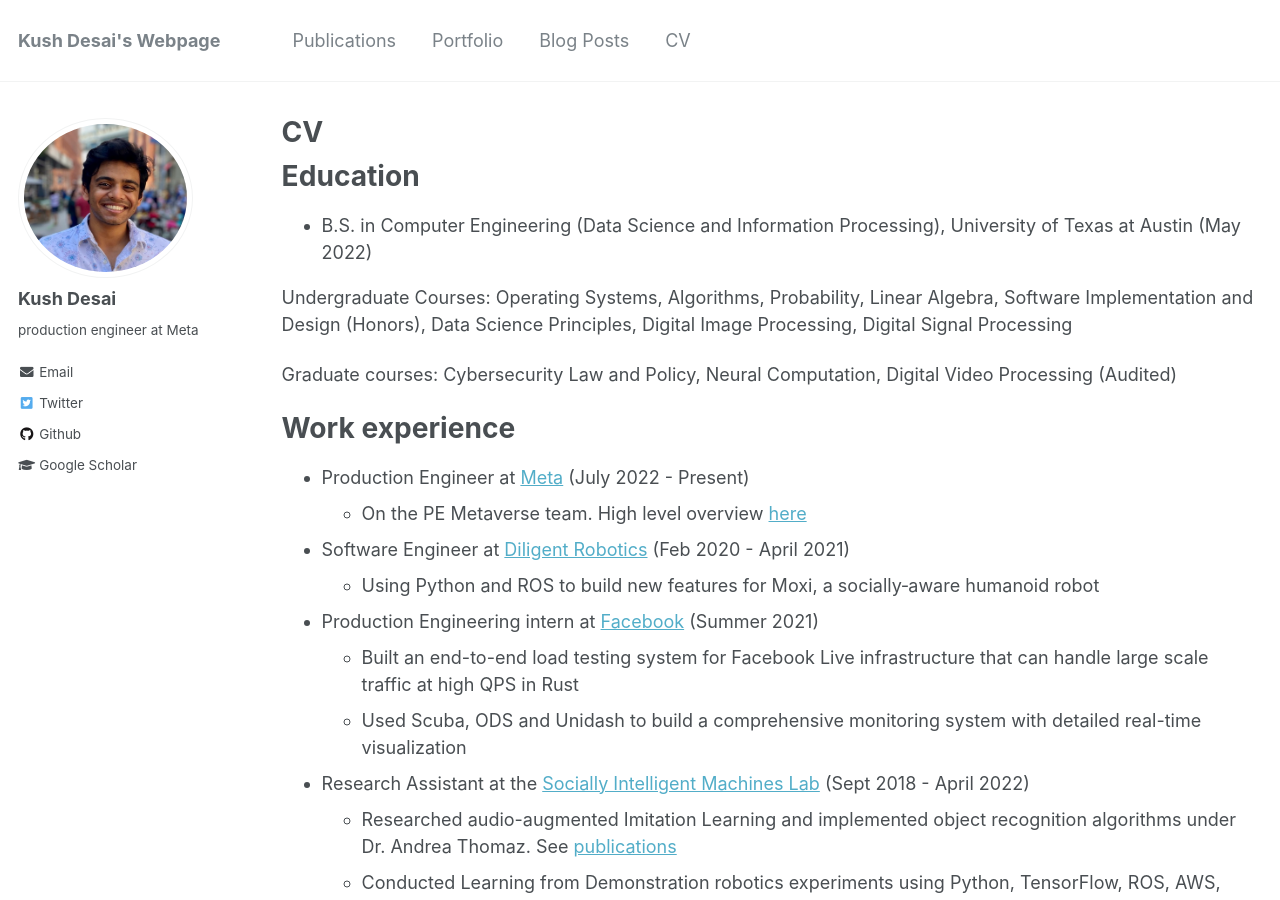
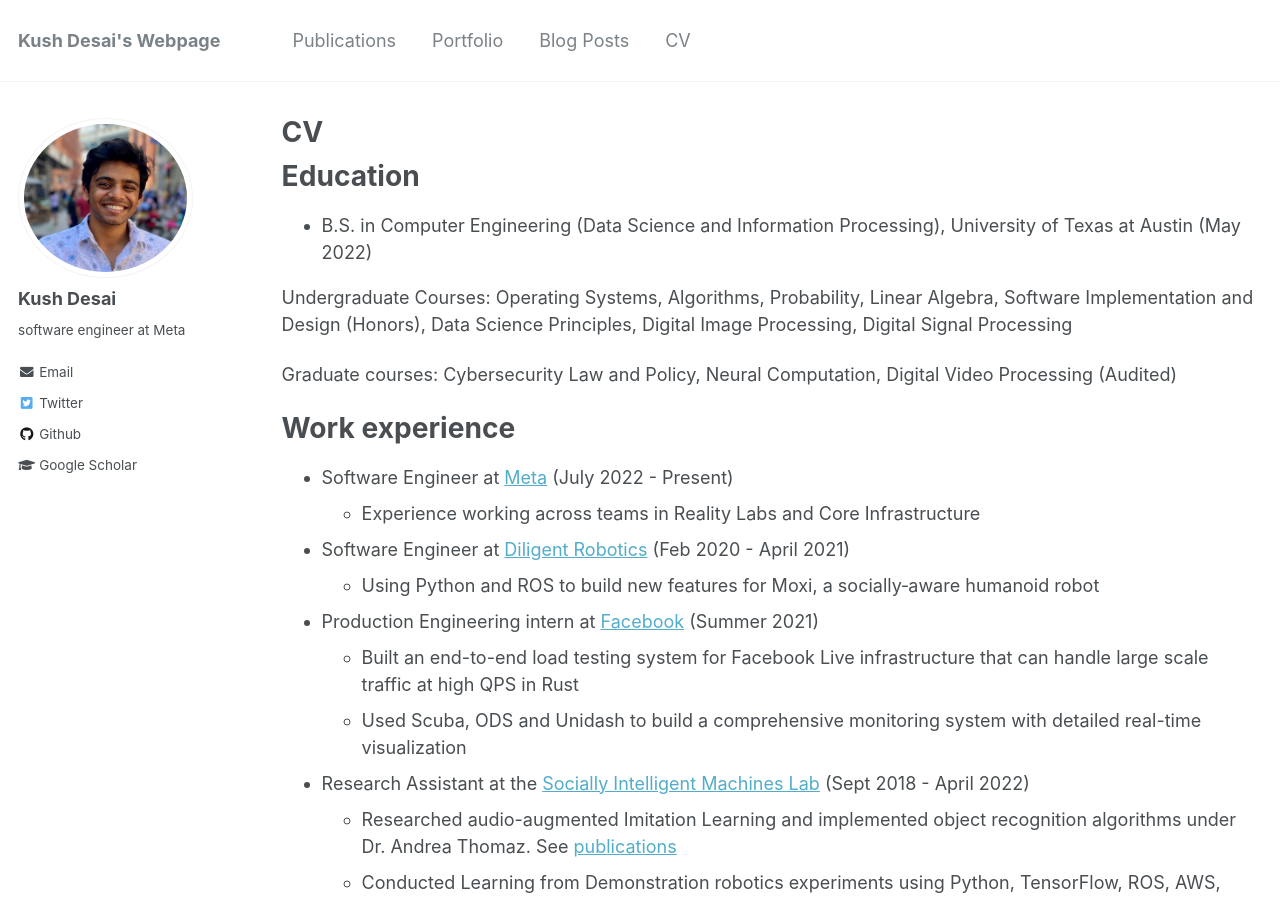
Before and after one commit to kdesai2018/kdesai2018.github.io, a Jekyll site: the page built from _pages/cv.md, in a window 1280 px wide and 900 px high. Built offline with Jekyll 4.4.1, drawn with Linux system fonts in a browser that asks for light colours.

Commit message:
writing code

```diff
--- a/_config.yml
+++ b/_config.yml
@@ -10,7 +10,7 @@ locale                   : "en-US"
 title                    : "Kush Desai's Webpage"
 title_separator          : "-"
 name                     : &name "Kush Desai"
-description              : &description "Production Engineer at meta"
+description              : &description "Softwar Engineer at meta"
 url                      : https://kushkdesai.com # the base hostname & protocol for your site e.g. "https://mmistakes.github.io"
 baseurl                  : "" # the subpath of your site, e.g. "/blog"
 repository               : "kdesai2018/kdesai2018.github.io"
@@ -82,7 +82,7 @@ analytics:
 author:
   name             : "Kush Desai"
   avatar           : "profile.jpg"
-  bio              : "production engineer at Meta"
+  bio              : "software engineer at Meta"
   location         :
   employer         :
   pubmed           :
--- a/_pages/cv.md
+++ b/_pages/cv.md
@@ -21,8 +21,8 @@ Graduate courses: Cybersecurity Law and Policy, Neural Computation, Digital Vide
 
 Work experience
 ======
-* Production Engineer at [Meta](https://meta.com) (July 2022 - Present)
-  * On the PE Metaverse team. High level overview [here](https://engineering.fb.com/2022/06/09/web/cloud-gaming-infrastructure/)
+* Software Engineer at [Meta](https://meta.com) (July 2022 - Present)
+  * Experience working across teams in Reality Labs and Core Infrastructure
 
 * Software Engineer at [Diligent Robotics](http://diligentrobots.com) (Feb 2020 - April 2021)
   * Using Python and ROS to build new features for Moxi, a socially‐aware humanoid robot
```
Also changed, not shown: _pages/about.md (+1 -1 lines).
